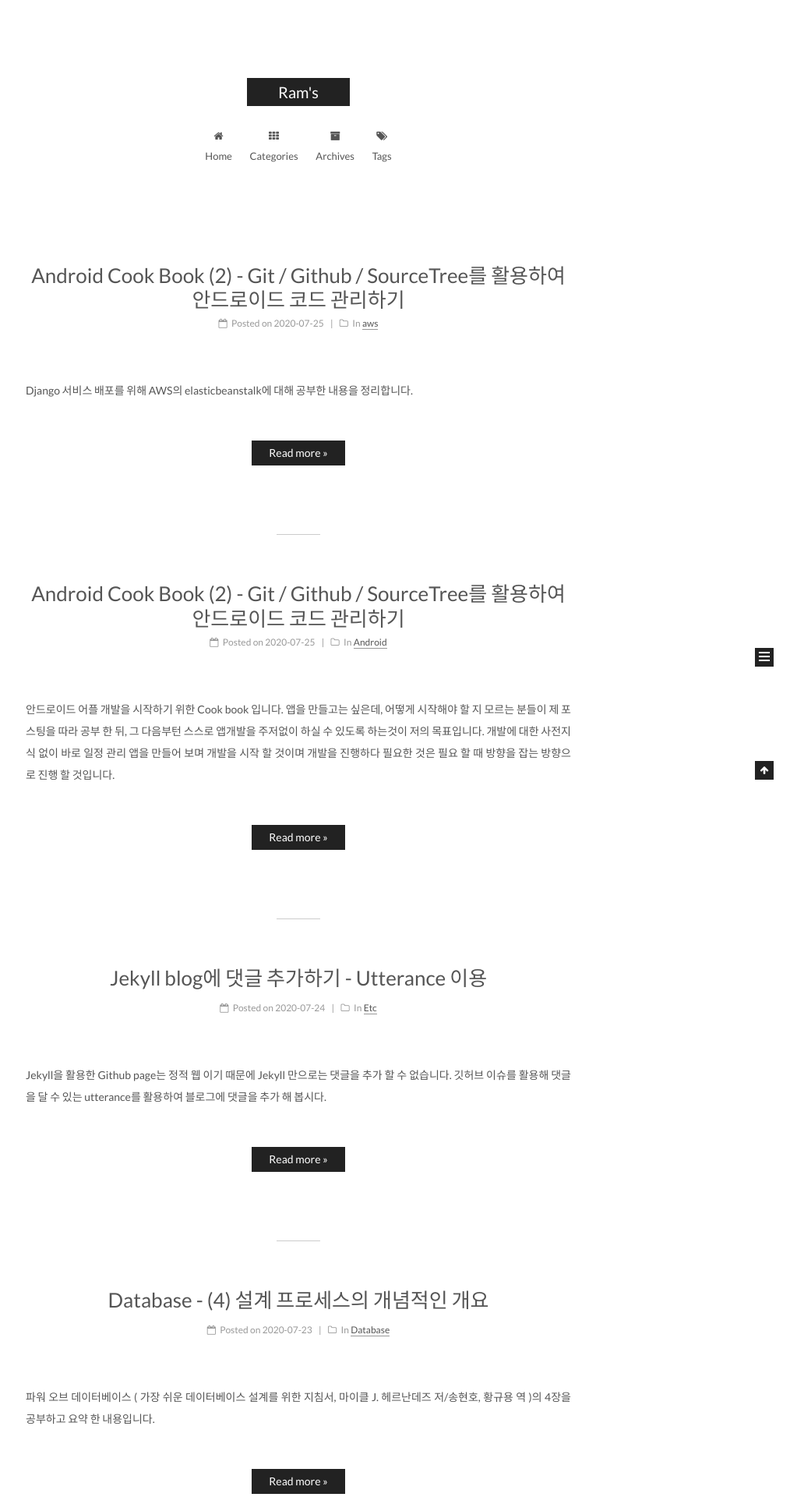
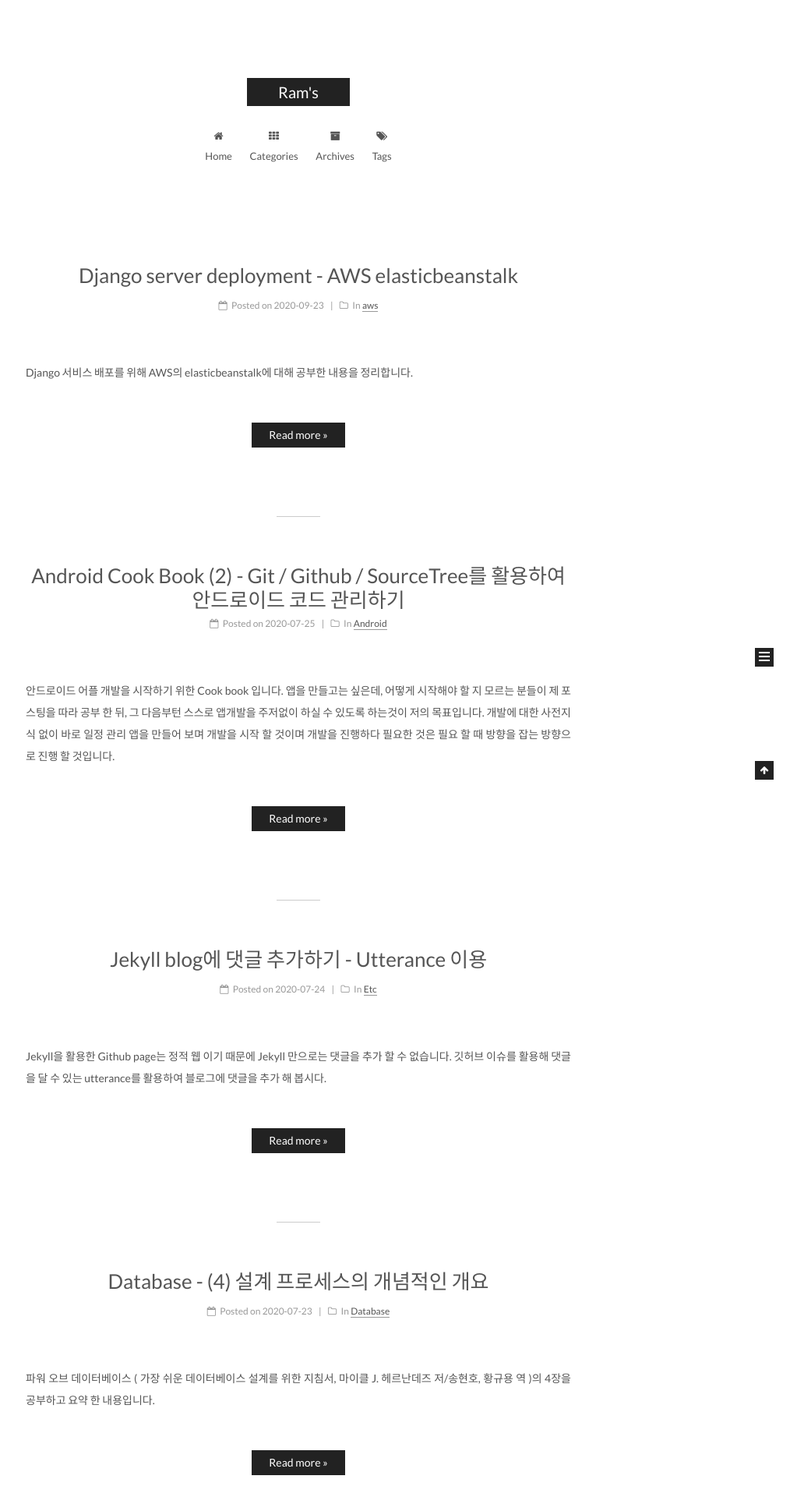
Before and after one commit to kangraemin/kangraemin.github.io, a Jekyll site: the page built from index.html, in a window 1280 px wide. Shown: the top 1920 px of the page at 78% size, without its empty margins (257-1280 px from the left). Built offline with Jekyll 4.4.1, drawn with Linux system fonts in a browser that asks for light colours; the list of posts is cut into pages by our own code.

Commit message:
Fix improper title / date in elasticbeanstalk posts

```diff
--- a/_posts/2020-09-23-elasticbeanstalk.md
+++ b/_posts/2020-09-23-elasticbeanstalk.md
@@ -1,6 +1,6 @@
 ---
-title: Android Cook Book (2) - Git / Github / SourceTree를 활용하여 안드로이드 코드 관리하기
-date: 2020-07-25
+title: Django server deployment - AWS elasticbeanstalk
+date: 2020-09-23
 categories:
  - aws
 tags:
```
